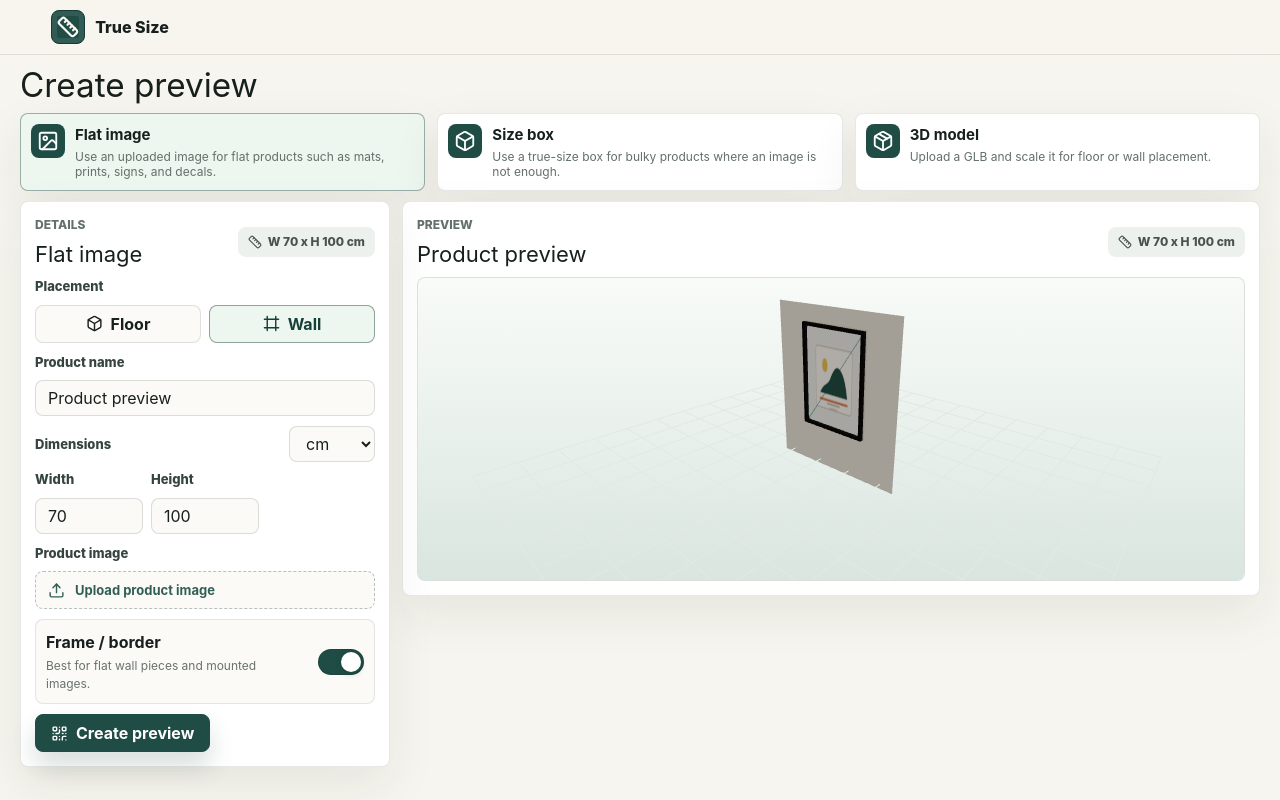
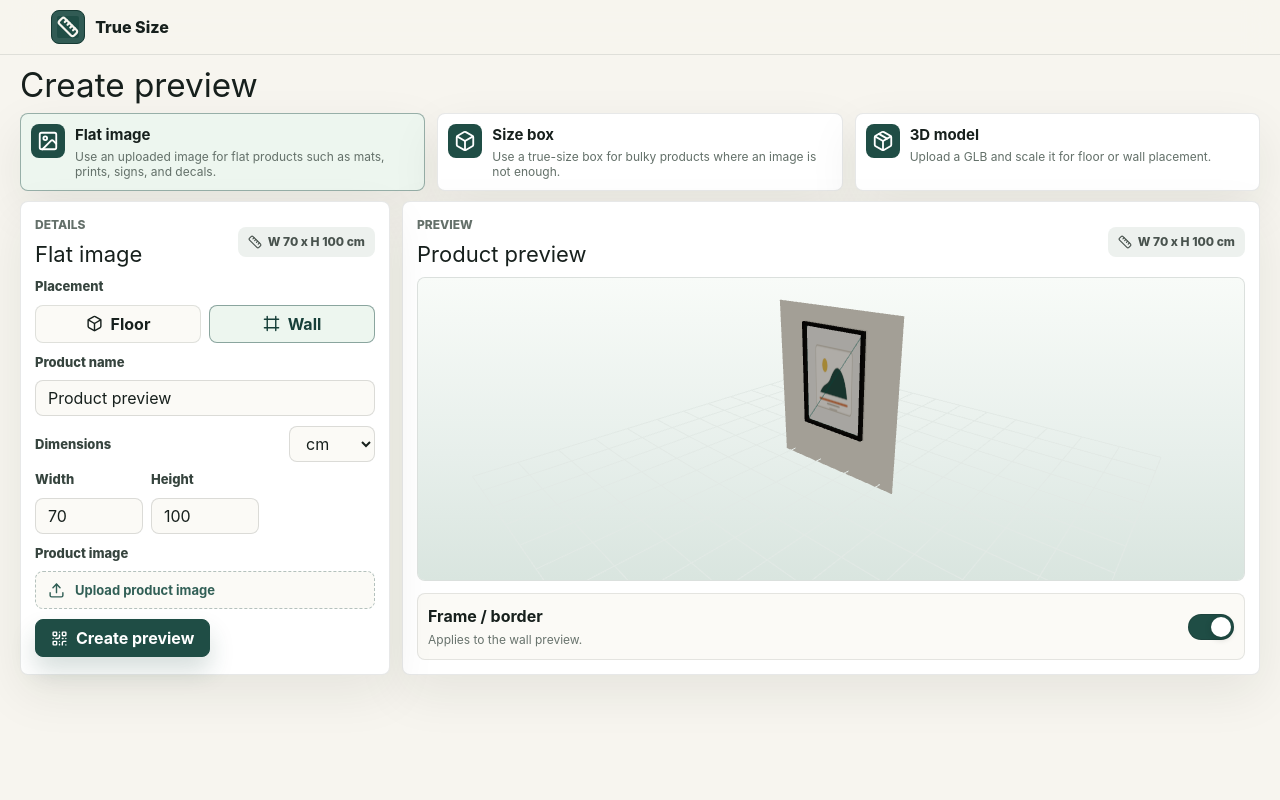
Before and after one commit to schadm6565/truesize-ar, a React (Vite) app: page / in a window 1280 px wide. Built offline with nearby package versions, Linux system fonts and the light colour scheme.

Commit message:
align desktop preview panels

```diff
--- a/src/App.tsx
+++ b/src/App.tsx
@@ -448,6 +448,7 @@ function App() {
 
           <PreviewPanel
             product={product}
+            onUpdate={updateProduct}
           />
         </section>
       </main>
@@ -546,7 +547,7 @@ function MobileEditorSheet({
           onUpdateDimension={onUpdateDimension}
         />
 
-        <PreviewPanel product={product} />
+        <PreviewPanel product={product} onUpdate={onUpdate} />
       </section>
     </div>
   );
@@ -687,19 +688,6 @@ function ConfiguratorPanel({
           </div>
         )}
 
-        {product.previewMethod === "flat" && product.placement === "wall" && (
-          <label className="toggle-row">
-            <span>
-              <strong>Frame / border</strong>
-              <small>Best for flat wall pieces and mounted images.</small>
-            </span>
-            <input
-              checked={product.frameEnabled}
-              onChange={(event) => onUpdate({ frameEnabled: event.target.checked })}
-              type="checkbox"
-            />
-          </label>
-        )}
       </div>
 
       <div className="form-actions">
@@ -737,7 +725,13 @@ function DimensionInput({
   );
 }
 
-function PreviewPanel({ product }: { product: DraftPreview }) {
+function PreviewPanel({
+  product,
+  onUpdate,
+}: {
+  product: DraftPreview;
+  onUpdate: (patch: Partial<DraftPreview>) => void;
+}) {
   return (
     <section className="tool-panel preview-panel">
       <div className="panel-heading">
@@ -754,6 +748,20 @@ function PreviewPanel({ product }: { product: DraftPreview }) {
       <div className="preview-stage">
         <TrueSizeScene product={product} />
       </div>
+
+      {product.previewMethod === "flat" && product.placement === "wall" && (
+        <label className="toggle-row preview-toggle-row">
+          <span>
+            <strong>Frame / border</strong>
+            <small>Applies to the wall preview.</small>
+          </span>
+          <input
+            checked={product.frameEnabled}
+            onChange={(event) => onUpdate({ frameEnabled: event.target.checked })}
+            type="checkbox"
+          />
+        </label>
+      )}
     </section>
   );
 }
--- a/src/styles.css
+++ b/src/styles.css
@@ -215,7 +215,7 @@ h2 {
   display: grid;
   grid-template-columns: minmax(0, 370px) minmax(0, 1fr);
   gap: 12px;
-  align-items: start;
+  align-items: stretch;
 }
 
 .mobile-editor-backdrop {
@@ -229,6 +229,7 @@ h2 {
 
 .config-panel {
   position: sticky;
+  align-self: stretch;
   top: 16px;
 }
 
@@ -458,11 +459,14 @@ select {
 }
 
 .preview-panel {
+  display: flex;
+  flex-direction: column;
   min-height: 0;
 }
 
 .preview-stage {
   position: relative;
+  flex: 1 1 auto;
   overflow: hidden;
   height: min(38vh, 360px);
   min-height: 280px;
@@ -476,6 +480,11 @@ select {
   height: 100%;
   background:
     linear-gradient(180deg, #f8fbf8 0%, #e7efeb 58%, #d9e5df 100%);
+}
+
+.preview-toggle-row {
+  flex: 0 0 auto;
+  margin-top: 12px;
 }
 
 .handoff-backdrop {
```
